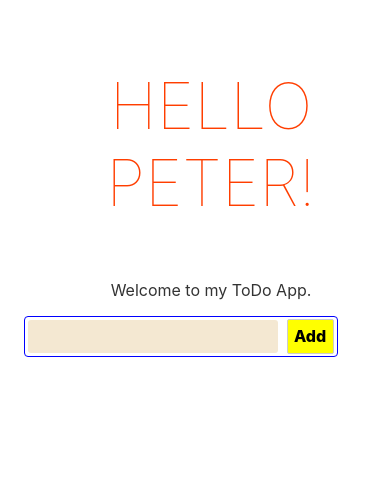
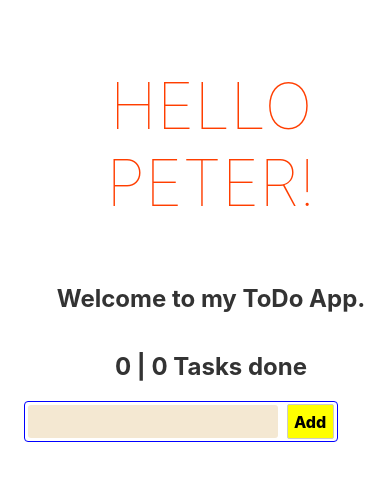
Before and after one commit to mpeterpeter/SvelteToDo, a Svelte app: page / in a window 390 px wide. Shown: the top 480 px of the page. Built offline with nearby package versions, Linux system fonts and the light colour scheme.

Commit message:
ProgressInfo not responsive but visual

```diff
--- a/src/App.svelte
+++ b/src/App.svelte
@@ -2,13 +2,15 @@
    import NewTaskToList from "./Components/NewTaskToList.svelte";
    import {count, todoDict} from "./Components/store.js";
    import ShowNewTask from "./Components/ShowNewTask.svelte";
+   import ProgressInfo from "./Components/ProgressInfo.svelte";
 
 	let name = "Peter";
 </script>
 
 <main>
 	<h1>Hello {name}!</h1>
-	<p>Welcome to my ToDo App.</p>
+	<h2>Welcome to my ToDo App.</h2>
+   <ProgressInfo />
    <NewTaskToList />
 
    {#each $todoDict as todo}
--- /dev/null
+++ b/src/Components/ProgressInfo.svelte
@@ -0,0 +1,7 @@
+<script>
+   import {count, todoDict} from "./store.js";
+</script>
+
+<h2>
+   {$todoDict.filter(task => task.done == true).length} | {$count} Tasks done
+</h2>
--- a/src/Components/ShowNewTask.svelte
+++ b/src/Components/ShowNewTask.svelte
@@ -12,6 +12,7 @@
          input.style.textDecoration = "line-through";
          task.done = true
       }
+      console.log(task)
    }
 </script>
 
```
